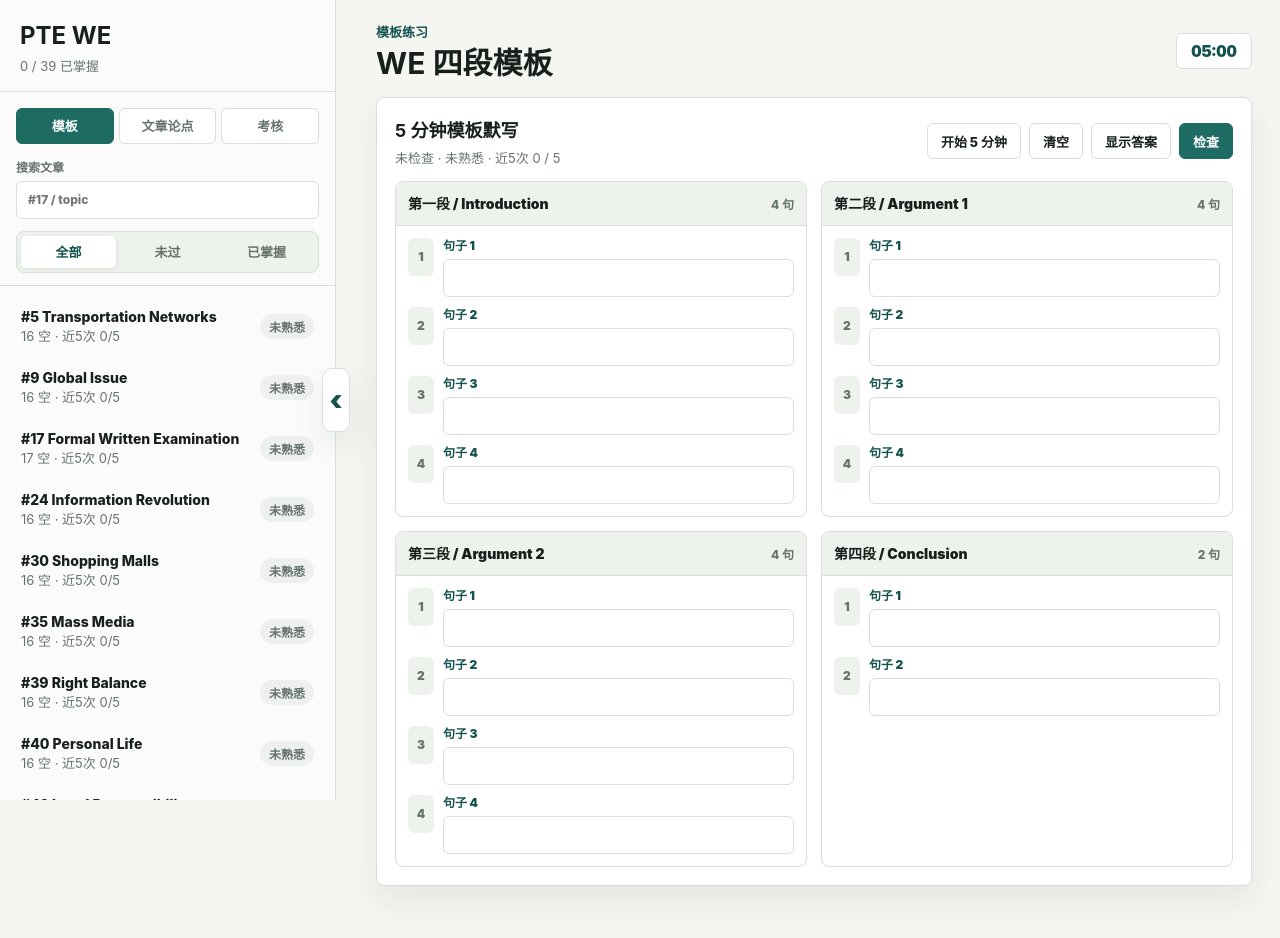
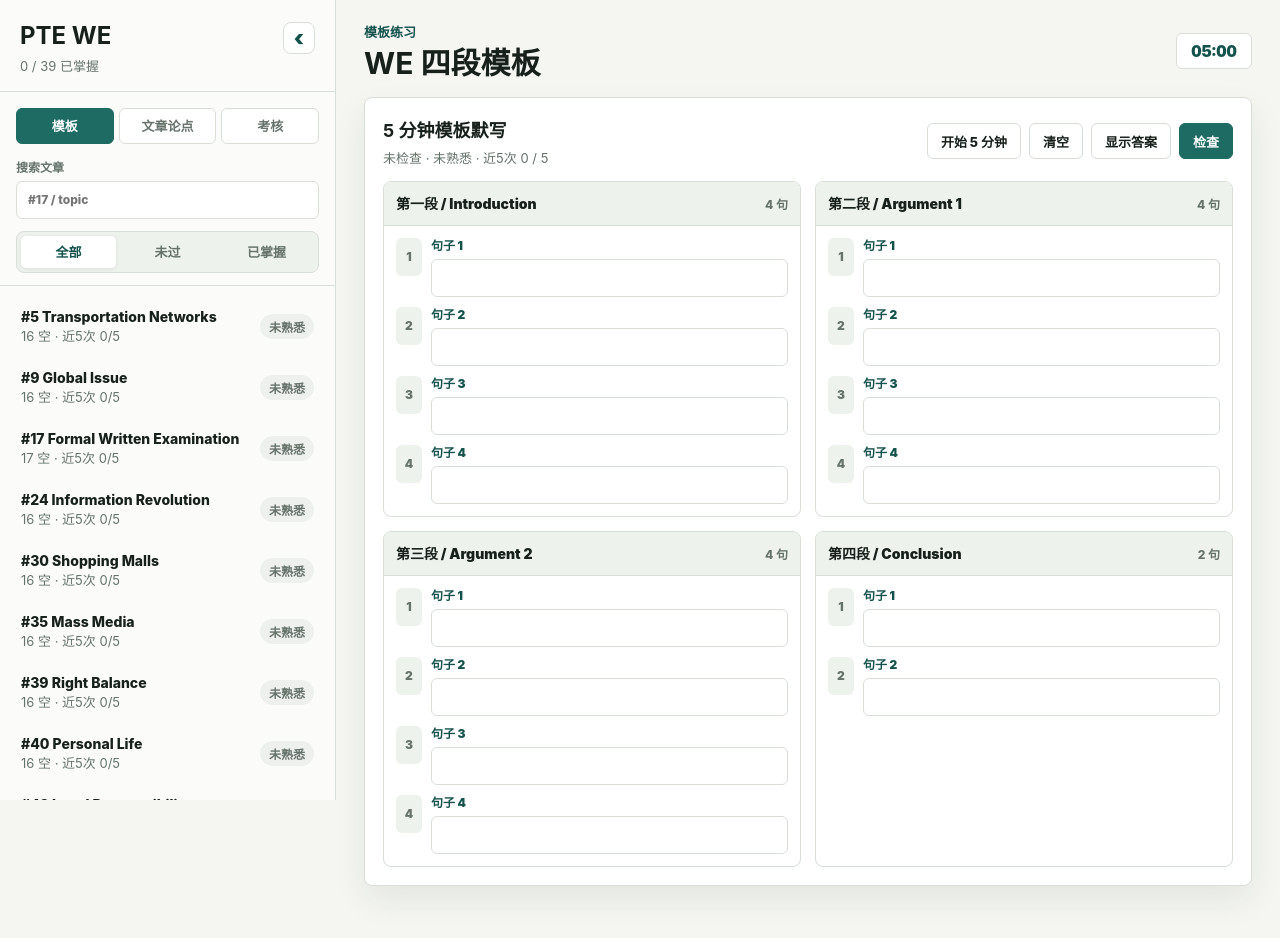
Before and after one commit to MeYuChen/my_pte, a plain HTML site: page index.html in a window 1280 px wide. Drawn offline with Linux system fonts and the light colour scheme.

Commit message:
Fix sidebar collapse layout

```diff
--- a/app.js
+++ b/app.js
@@ -137,7 +137,8 @@ const state = {
 
 const els = {
   appShell: document.getElementById("appShell"),
-  sidebarToggle: document.getElementById("sidebarToggle"),
+  sidebarCollapseButton: document.getElementById("sidebarCollapseButton"),
+  sidebarExpandButton: document.getElementById("sidebarExpandButton"),
   progressSummary: document.getElementById("progressSummary"),
   searchInput: document.getElementById("searchInput"),
   levelList: document.getElementById("levelList"),
@@ -190,7 +191,8 @@ function bindEvents() {
     });
   });
 
-  els.sidebarToggle.addEventListener("click", toggleSidebar);
+  els.sidebarCollapseButton.addEventListener("click", toggleSidebar);
+  els.sidebarExpandButton.addEventListener("click", toggleSidebar);
 
   document.querySelectorAll(".segment").forEach((button) => {
     button.addEventListener("click", () => {
@@ -239,10 +241,8 @@ function toggleSidebar() {
 
 function renderSidebarState() {
   els.appShell.classList.toggle("is-sidebar-collapsed", state.sidebarCollapsed);
-  els.appShell.style.gridTemplateColumns = state.sidebarCollapsed ? "0 12px 1fr" : "336px 12px 1fr";
-  els.sidebarToggle.textContent = state.sidebarCollapsed ? "›" : "‹";
-  els.sidebarToggle.setAttribute("aria-expanded", String(!state.sidebarCollapsed));
-  els.sidebarToggle.setAttribute("aria-label", state.sidebarCollapsed ? "展开左侧栏" : "收起左侧栏");
+  els.sidebarCollapseButton.hidden = state.sidebarCollapsed;
+  els.sidebarExpandButton.hidden = !state.sidebarCollapsed;
 }
 
 function setMode(mode) {
--- a/index.html
+++ b/index.html
@@ -14,6 +14,14 @@
             <h1>PTE WE</h1>
             <p id="progressSummary">0 / 39 已掌握</p>
           </div>
+          <button
+            class="sidebar-collapse-button"
+            id="sidebarCollapseButton"
+            type="button"
+            aria-label="收起左侧栏"
+          >
+            ‹
+          </button>
         </div>
 
         <div class="sidebar-tools">
@@ -36,13 +44,13 @@
         <nav class="level-list" id="levelList" aria-label="文章列表"></nav>
       </aside>
       <button
-        class="sidebar-toggle"
-        id="sidebarToggle"
+        class="sidebar-expand-button"
+        id="sidebarExpandButton"
         type="button"
-        aria-label="收起左侧栏"
-        aria-expanded="true"
+        aria-label="展开左侧栏"
+        hidden
       >
-        ‹
+        ›
       </button>
 
       <main class="workspace">
--- a/styles.css
+++ b/styles.css
@@ -45,16 +45,15 @@ button {
 
 .app-shell {
   display: grid;
-  grid-template-columns: 336px 12px 1fr;
+  grid-template-columns: 336px 1fr;
   min-height: 100vh;
 }
 
 .app-shell.is-sidebar-collapsed {
-  grid-template-columns: 0 12px 1fr;
+  grid-template-columns: 0 1fr;
 }
 
 .sidebar {
-  grid-column: 1;
   position: sticky;
   top: 0;
   height: 100vh;
@@ -65,50 +64,48 @@ button {
   background: #fbfcfa;
 }
 
-.sidebar-toggle {
-  grid-column: 2;
-  position: sticky;
+.sidebar-collapse-button,
+.sidebar-expand-button {
+  display: inline-flex;
+  align-items: center;
+  justify-content: center;
+  width: 32px;
+  height: 32px;
+  border: 1px solid var(--line);
+  border-radius: 8px;
+  background: var(--surface);
+  color: var(--accent-strong);
+  font-size: 22px;
+  font-weight: 900;
+  line-height: 1;
+}
+
+.sidebar-collapse-button:hover,
+.sidebar-expand-button:hover {
+  background: var(--accent-soft);
+  color: var(--accent-strong);
+}
+
+.sidebar-expand-button {
+  position: fixed;
+  left: 0;
   top: 50vh;
   z-index: 5;
   width: 28px;
   height: 64px;
-  margin-left: -14px;
-  align-self: start;
-  justify-self: start;
-  display: inline-flex;
-  align-items: center;
-  justify-content: center;
-  padding: 0;
   transform: translateY(-50%);
-  border: 1px solid var(--line);
-  border-radius: 10px;
-  background: var(--surface);
-  color: var(--accent-strong);
+  border-left: 0;
+  border-radius: 0 10px 10px 0;
   box-shadow: var(--shadow);
-  font-size: 28px;
-  font-weight: 900;
-  line-height: 1;
-}
-
-.sidebar-toggle:hover {
-  background: var(--accent-soft);
-  color: var(--accent-strong);
-}
-
-.app-shell.is-sidebar-collapsed .sidebar-toggle {
-  position: fixed;
-  left: 0;
-  top: 50vh;
-  margin-left: 0;
 }
 
 .brand {
+  display: flex;
+  align-items: flex-start;
+  justify-content: space-between;
+  gap: 12px;
   padding: 22px 20px 16px;
   border-bottom: 1px solid var(--line);
-}
-
-.workspace {
-  grid-column: 3;
 }
 
 .brand h1 {
```
